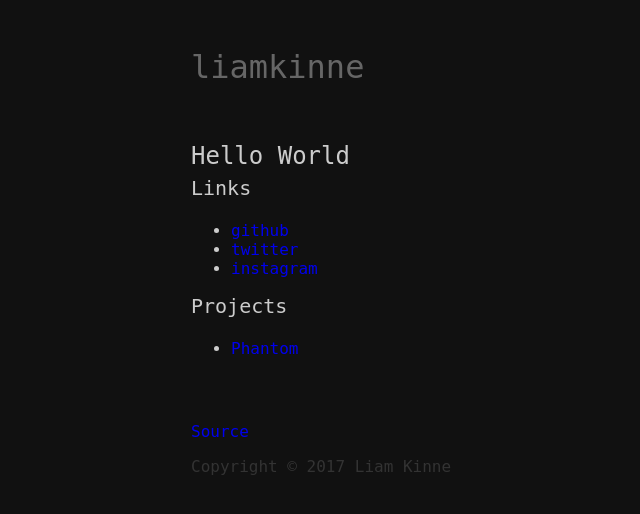
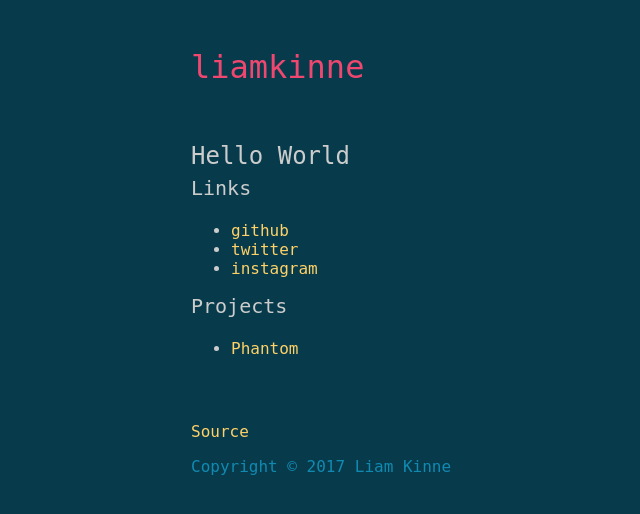
Before and after one commit to liamkinne/website, a PHP site: page / in a window 1280 px wide. Shown: the top 514 px of the page, without its empty margins (65-705 px from the left). Run offline with PHP 8.4, Linux system fonts and the light colour scheme; some web fonts are replaced.

Commit message:
new style gurl

```diff
--- a/html/style.css
+++ b/html/style.css
@@ -6,7 +6,7 @@ body
 	color: #ccc;
 	font-family: 'Roboto Mono', monospace;
 
-	background-color: #111;
+	background-color: #073b4c;
 
 	min-width: 640;
 	min-height: 480;
@@ -37,6 +37,12 @@ p
 a
 {
 	text-decoration: none;
+	color: #ffd166;
+}
+
+a:hover
+{
+	color: #06d6a0;
 }
 
 header
@@ -44,14 +50,9 @@ header
 	padding: 0 0 3em;
 }
 
-header h1
-{
-	color: #666;
-}
-
 header h1 a
 {
-	color: #666;
+	color: #ef476f;
 }
 
 content h1
@@ -71,7 +72,7 @@ content h3
 
 content .file-time
 {
-	color: #333;
+	color: #118ab2;
 }
 
 footer
@@ -81,7 +82,7 @@ footer
 
 footer p
 {
-	color: #333;
+	color: #118ab2;
 }
 
 /* fonts */
```
